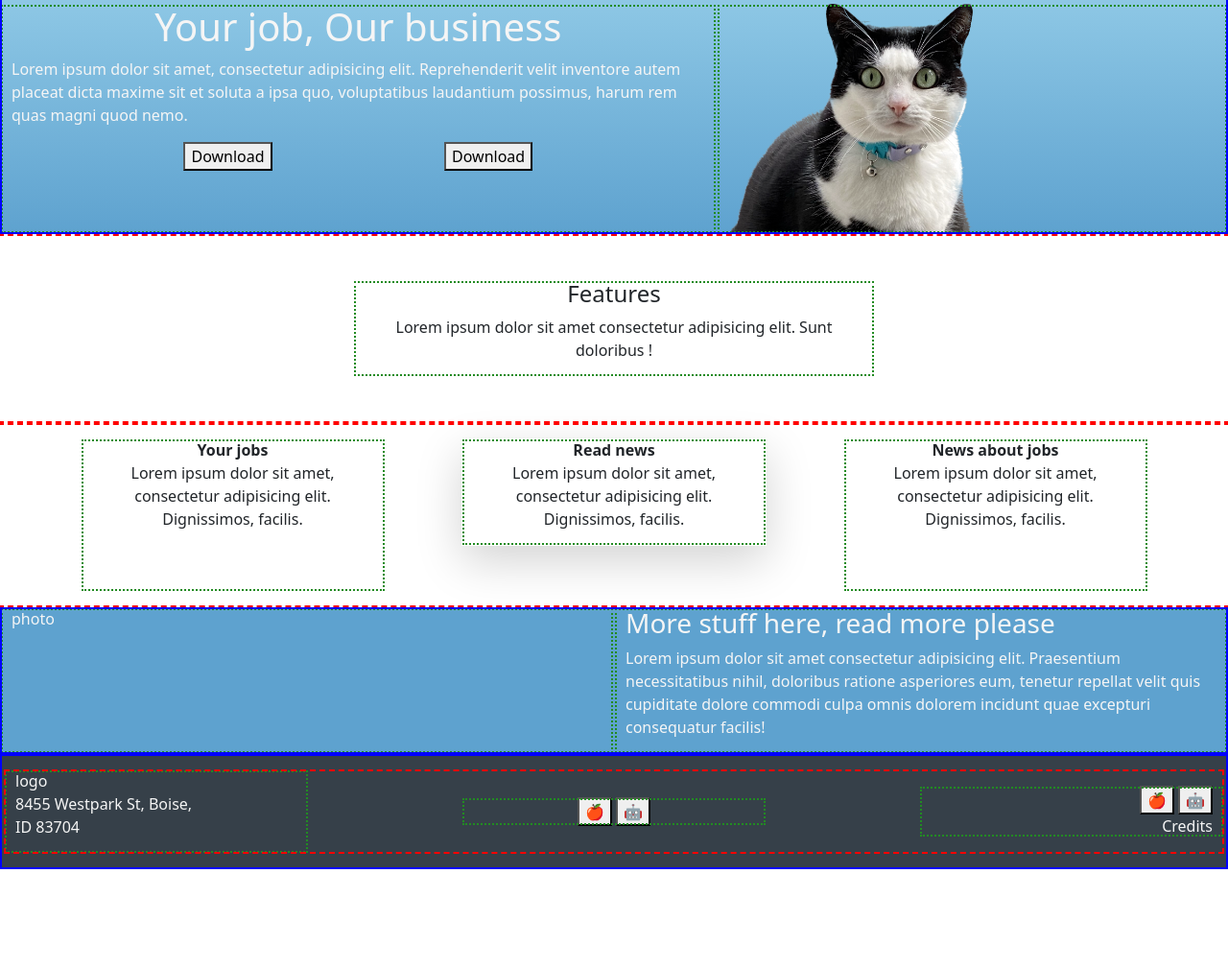
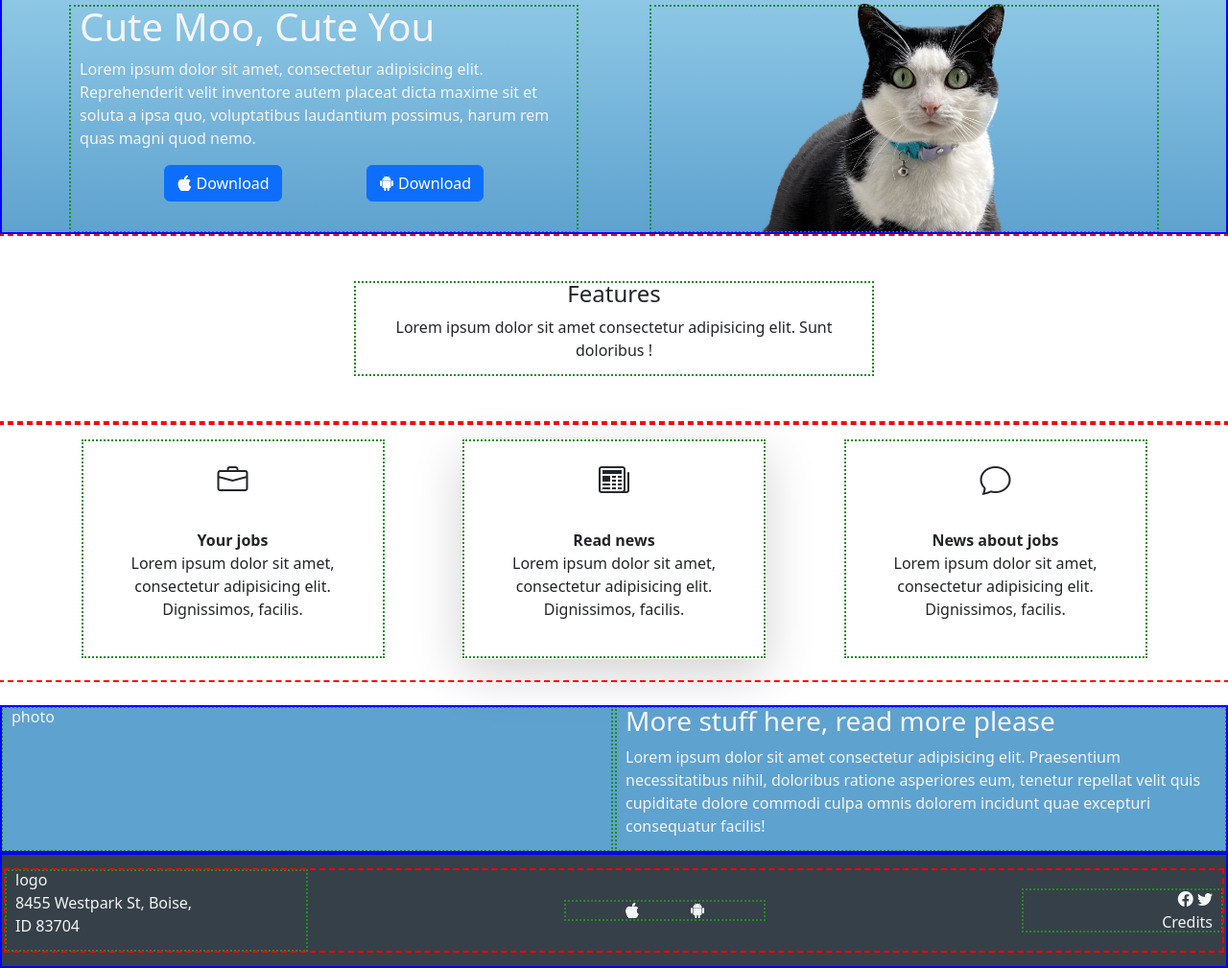
Before and after one commit to josuehdz0/clone-site, a plain HTML site: page index.html in a window 1280 px wide. Shown: the part 100-1109 px from the top of the page at 96% size. Before the commit the page ends 1006 px from the top, so only its background shows below. Drawn offline with nearby package versions, Linux system fonts and the light colour scheme.

Commit message:
Icons & Spacing

```diff
--- a/index.html
+++ b/index.html
@@ -8,6 +8,7 @@
   <link href="https://cdn.jsdelivr.net/npm/bootstrap@5.2.0/dist/css/bootstrap.min.css" rel="stylesheet" integrity="sha384-gH2yIJqKdNHPEq0n4Mqa/HGKIhSkIHeL5AyhkYV8i59U5AR6csBvApHHNl/vI1Bx" crossorigin="anonymous">
   <script src="https://cdn.jsdelivr.net/npm/bootstrap@5.2.0/dist/js/bootstrap.bundle.min.js" integrity="sha384-A3rJD856KowSb7dwlZdYEkO39Gagi7vIsF0jrRAoQmDKKtQBHUuLZ9AsSv4jD4Xa" crossorigin="anonymous" defer></script>
   <link rel="stylesheet" href="style.css">
+  <link rel="stylesheet" href="https://cdn.jsdelivr.net/npm/bootstrap-icons@1.10.3/font/bootstrap-icons.css">
 
 
   <style>
@@ -46,19 +47,24 @@
   </header>
   <main>
     <div class="container-fluid hero-one">
-      <div class="row pt-5">
-        <div class="col-7">
+      <div class="row pt-5 justify-content-space-evenly">
+        <div class="col-5">
           <div>
-            <h1 class="text-center">
-              Your job, Our business
+            <h1>
+              Cute Moo, Cute You
             </h1>
             <p>
             Lorem ipsum dolor sit amet, consectetur adipisicing elit. Reprehenderit velit inventore autem placeat dicta maxime sit et soluta a ipsa quo, voluptatibus laudantium possimus, harum rem quas magni quod nemo.
             </p>
           </div>
             <div class="d-flex justify-content-evenly">
-              <button>Download</button>
-              <button>Download</button>
+              <button class="btn btn-primary" type="submit">
+                <i class="bi bi-apple"></i> Download
+              </button>
+              <button class="btn btn-primary" type="submit">
+                <i class="bi bi-android2"></i> Download
+              </button>
+
             </div>
             <!-- <div class="row">
               <div class="col-6">
@@ -70,7 +76,7 @@
             </div> -->
           <!-- </div> -->
         </div>
-        <div class="col-5 ">
+        <div class="col-5 text-center">
           <img src="moo.png" width="300px" alt="cat">
         </div>
 
@@ -101,15 +107,18 @@
         </div> -->
 
     </div>
-    <div class="row d-flex justify-content-evenly text-center p-3">
-      <div class="col-3 ">
+    <div class="row d-flex justify-content-evenly text-center p-3 mb-4 pb-4" >
+      <div class="col-3 p-4">
+        <h2><i class="bi bi-briefcase"></i></h2><br>
         <b>Your jobs</b>
         <p> Lorem ipsum dolor sit amet, consectetur adipisicing elit. Dignissimos, facilis.</p>
       </div>
-      <div class="col-3 shadow-lg  mb-5 bg-body-tertiary ">
+      <div class="col-3 shadow-lg  p-4 bg-body-tertiary ">
+        <h2><i class="bi bi-newspaper"></i></h2><br>
         <b>Read news</b>
         <p> Lorem ipsum dolor sit amet, consectetur adipisicing elit. Dignissimos, facilis.</p>
-      </div><div class="col-3">
+      </div><div class="col-3 p-4">
+        <h2><i class="bi bi-chat"></i></h2><br>
         <b>News about jobs</b>
         <p> Lorem ipsum dolor sit amet, consectetur adipisicing elit. Dignissimos, facilis.</p>
       </div>
@@ -139,13 +148,13 @@
               ID 83704
             </p>
           </div>
-          <div class="col-3 text-center">
-            <button>🍎</button>
-            <button>🤖</button>
+          <div class="col-2 text-center d-flex justify-content-evenly">
+            <a ><i class="bi bi-apple"></i></a>
+            <a><i class="bi bi-android2"></i></a>
           </div>
-          <div class="col-3 text-end">
-            <button>🍎</button>
-            <button>🤖</button> <br>
+          <div class="col-2 text-end">
+            <a><i class="bi bi-facebook"></i></a>
+            <a><i class="bi bi-twitter"></i></a> <br>
             Credits
 
           </div>
--- a/style.css
+++ b/style.css
@@ -22,3 +22,14 @@
   color: whitesmoke;
 
 }
+/* .footer-button{
+  background-color: ;
+} */
+
+.justify-content-space-around {
+  justify-content: space-around
+}
+
+.justify-content-space-evenly {
+  justify-content: space-evenly
+}
```
